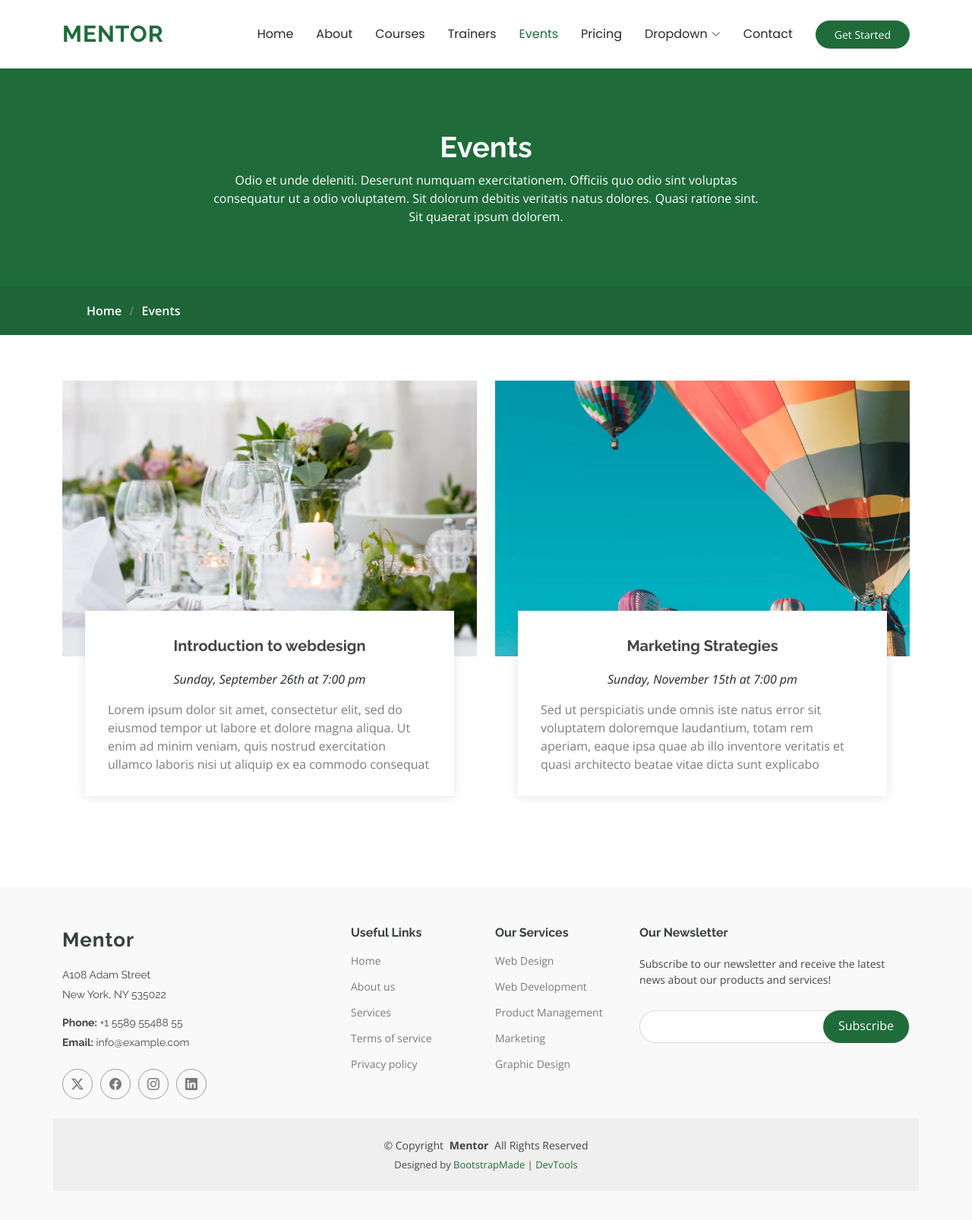
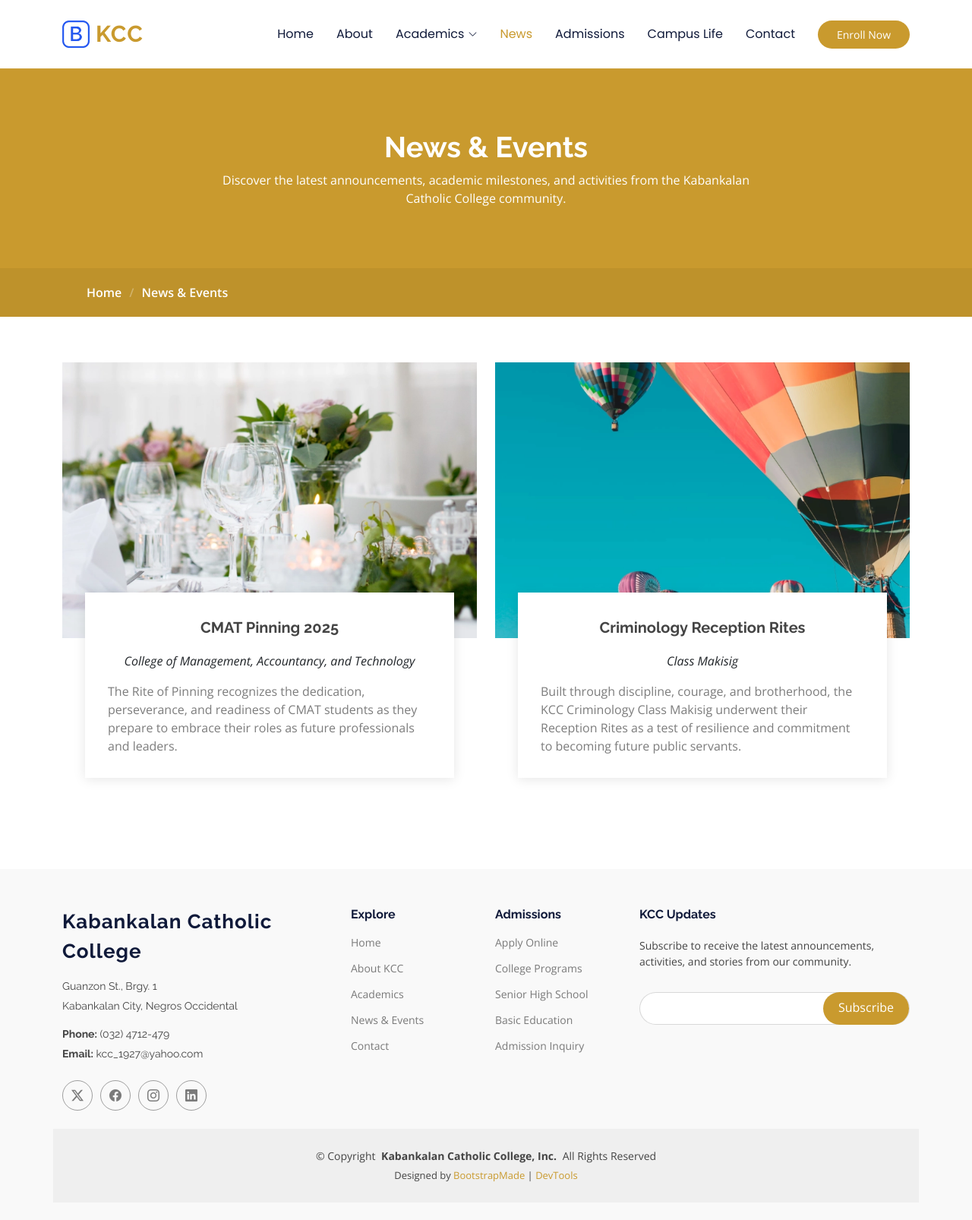
Before and after one commit to johnkeneth-buatista/bautista-project-2, a plain HTML site: page events.html in a window 1280 px wide. Shown: the whole page at 76% size. Drawn offline with nearby package versions, Linux system fonts and the light colour scheme.

Commit message:
changing info in events and changing the color of the site

```diff
--- a/assets/css/main.css
+++ b/assets/css/main.css
@@ -21,20 +21,23 @@
 :root {
   --background-color: #ffffff; /* Background color for the entire website, including individual sections */
   --default-color: #444444; /* Default color used for the majority of the text content across the entire website */
-  --heading-color: #37423b; /* Color for headings, subheadings and title throughout the website */
-  --accent-color: #1f6b3a; /* KCC-inspired Catholic green */
+  --kcc-navy: #101a3a;
+  --kcc-gold: #d1ad45;
+  --kcc-gold-light: #eccf73;
+  --heading-color: #101a3a; /* KCC deep navy */
+  --accent-color: #c99a2e; /* KCC gold */
   --surface-color: #ffffff; /* The surface color is used as a background of boxed elements within sections, such as cards, icon boxes, or other elements that require a visual separation from the global background. */
   --contrast-color: #ffffff; /* Contrast color for text, ensuring readability against backgrounds of accent, heading, or default colors. */
 }
 
 /* Nav Menu Colors - The following color variables are used specifically for the navigation menu. They are separate from the global colors to allow for more customization options */
 :root {
-  --nav-color: #272828;  /* The default color of the main navmenu links */
-  --nav-hover-color: #1f6b3a; /* Applied to main navmenu links when they are hovered over or active */
+  --nav-color: #101a3a;  /* The default color of the main navmenu links */
+  --nav-hover-color: #c99a2e; /* Applied to main navmenu links when they are hovered over or active */
   --nav-mobile-background-color: #ffffff; /* Used as the background color for mobile navigation menu */
   --nav-dropdown-background-color: #ffffff; /* Used as the background color for dropdown items that appear when hovering over primary navigation items */
-  --nav-dropdown-color: #272828; /* Used for navigation links of the dropdown items in the navigation menu. */
-  --nav-dropdown-hover-color: #1f6b3a; /* Similar to --nav-hover-color, this color is applied to dropdown navigation links when they are hovered over. */
+  --nav-dropdown-color: #101a3a; /* Used for navigation links of the dropdown items in the navigation menu. */
+  --nav-dropdown-hover-color: #c99a2e; /* Similar to --nav-hover-color, this color is applied to dropdown navigation links when they are hovered over. */
 }
 
 /* Color Presets - These classes override global colors when applied to any section or element, providing reuse of the sam color scheme. */
@@ -45,10 +48,10 @@
 }
 
 .dark-background {
-  --background-color: #060606;
+  --background-color: #101a3a;
   --default-color: #ffffff;
   --heading-color: #ffffff;
-  --surface-color: #252525;
+  --surface-color: #17244d;
   --contrast-color: #ffffff;
 }
 
@@ -274,6 +277,8 @@ h6 {
     margin: 0 15px 0 0;
     padding: 6px 15px;
     white-space: nowrap;
+    background: var(--kcc-gold);
+    color: var(--kcc-navy);
   }
 
   .header .logo h1 {
@@ -903,7 +908,7 @@ section,
 
 .hero:before {
   content: "";
-  background: color-mix(in srgb, var(--background-color), transparent 60%);
+  background: linear-gradient(90deg, rgba(16, 26, 58, 0.94), rgba(16, 26, 58, 0.72));
   position: absolute;
   inset: 0;
   z-index: 2;
@@ -918,10 +923,11 @@ section,
   margin: 0;
   font-size: 48px;
   font-weight: 700;
+  color: #ffffff;
 }
 
 .hero p {
-  color: color-mix(in srgb, var(--default-color), transparent 20%);
+  color: rgba(255, 255, 255, 0.88);
   margin: 10px 0 0 0;
   font-size: 24px;
 }
@@ -945,21 +951,23 @@ section,
 }
 
 .hero .btn-get-started {
-  font-weight: 500;
+  font-weight: 700;
   font-size: 15px;
-  letter-spacing: 1px;
+  letter-spacing: 0;
   display: inline-block;
-  padding: 8px 35px 10px 35px;
-  border-radius: 50px;
+  padding: 12px 34px;
+  border-radius: 6px;
   transition: 0.4s;
   margin-top: 30px;
-  border: 2px solid var(--default-color);
-  color: var(--default-color);
+  border: 2px solid var(--kcc-gold);
+  color: var(--kcc-navy);
+  background: var(--kcc-gold);
 }
 
 .hero .btn-get-started:hover {
-  background: var(--accent-color);
-  border: 2px solid var(--accent-color);
+  background: var(--kcc-gold-light);
+  border: 2px solid var(--kcc-gold-light);
+  color: var(--kcc-navy);
 }
 
 @media (max-width: 768px) {
--- a/events.html
+++ b/events.html
@@ -4,9 +4,9 @@
 <head>
   <meta charset="utf-8">
   <meta content="width=device-width, initial-scale=1.0" name="viewport">
-  <title>Events - Mentor Bootstrap Template</title>
-  <meta name="description" content="">
-  <meta name="keywords" content="">
+  <title>News & Events - Kabankalan Catholic College, Inc.</title>
+  <meta name="description" content="Latest announcements and campus events at Kabankalan Catholic College.">
+  <meta name="keywords" content="Kabankalan Catholic College, KCC news, KCC events, Kabankalan City">
 
   <!-- Favicons -->
   <link href="assets/img/favicon.png" rel="icon">
@@ -42,42 +42,30 @@
     <div class="container-fluid container-xl position-relative d-flex align-items-center">
 
       <a href="index.html" class="logo d-flex align-items-center me-auto">
-        <!-- Uncomment the line below if you also wish to use an image logo -->
-        <!-- <img src="assets/img/logo.webp" alt=""> -->
-        <h1 class="sitename">Mentor</h1>
+        <img src="assets/img/logo.webp" alt="Kabankalan Catholic College logo">
+        <h1 class="sitename">KCC</h1>
       </a>
 
       <nav id="navmenu" class="navmenu">
         <ul>
-          <li><a href="index.html">Home<br></a></li>
+          <li><a href="index.html">Home</a></li>
           <li><a href="about.html">About</a></li>
-          <li><a href="courses.html">Courses</a></li>
-          <li><a href="trainers.html">Trainers</a></li>
-          <li><a href="events.html" class="active">Events</a></li>
-          <li><a href="pricing.html">Pricing</a></li>
-          <li class="dropdown"><a href="#"><span>Dropdown</span> <i class="bi bi-chevron-down toggle-dropdown"></i></a>
+          <li class="dropdown"><a href="#"><span>Academics</span> <i class="bi bi-chevron-down toggle-dropdown"></i></a>
             <ul>
-              <li><a href="#">Dropdown 1</a></li>
-              <li class="dropdown"><a href="#"><span>Deep Dropdown</span> <i class="bi bi-chevron-down toggle-dropdown"></i></a>
-                <ul>
-                  <li><a href="#">Deep Dropdown 1</a></li>
-                  <li><a href="#">Deep Dropdown 2</a></li>
-                  <li><a href="#">Deep Dropdown 3</a></li>
-                  <li><a href="#">Deep Dropdown 4</a></li>
-                  <li><a href="#">Deep Dropdown 5</a></li>
-                </ul>
-              </li>
-              <li><a href="#">Dropdown 2</a></li>
-              <li><a href="#">Dropdown 3</a></li>
-              <li><a href="#">Dropdown 4</a></li>
+              <li><a href="courses.html">College Programs</a></li>
+              <li><a href="courses.html">Senior High School</a></li>
+              <li><a href="courses.html">Basic Education</a></li>
             </ul>
           </li>
+          <li><a href="events.html" class="active">News</a></li>
+          <li><a href="pricing.html">Admissions</a></li>
+          <li><a href="trainers.html">Campus Life</a></li>
           <li><a href="contact.html">Contact</a></li>
         </ul>
         <i class="mobile-nav-toggle d-xl-none bi bi-list"></i>
       </nav>
 
-      <a class="btn-getstarted" href="courses.html">Get Started</a>
+      <a class="btn-getstarted" href="https://kcc.wela.ph" target="_blank" rel="noopener">Enroll Now</a>
 
     </div>
   </header>
@@ -90,8 +78,8 @@
         <div class="container">
           <div class="row d-flex justify-content-center text-center">
             <div class="col-lg-8">
-              <h1>Events</h1>
-              <p class="mb-0">Odio et unde deleniti. Deserunt numquam exercitationem. Officiis quo odio sint voluptas consequatur ut a odio voluptatem. Sit dolorum debitis veritatis natus dolores. Quasi ratione sint. Sit quaerat ipsum dolorem.</p>
+              <h1>News & Events</h1>
+              <p class="mb-0">Discover the latest announcements, academic milestones, and activities from the Kabankalan Catholic College community.</p>
             </div>
           </div>
         </div>
@@ -100,7 +88,7 @@
         <div class="container">
           <ol>
             <li><a href="index.html">Home</a></li>
-            <li class="current">Events</li>
+            <li class="current">News & Events</li>
           </ol>
         </div>
       </nav>
@@ -118,9 +106,9 @@
                 <img src="assets/img/event/event-item-1.webp" alt="...">
               </div>
               <div class="card-body">
-                <h5 class="card-title"><a href="">Introduction to webdesign</a></h5>
-                <p class="fst-italic text-center">Sunday, September 26th at 7:00 pm</p>
-                <p class="card-text">Lorem ipsum dolor sit amet, consectetur elit, sed do eiusmod tempor ut labore et dolore magna aliqua. Ut enim ad minim veniam, quis nostrud exercitation ullamco laboris nisi ut aliquip ex ea commodo consequat</p>
+                <h5 class="card-title"><a href="">CMAT Pinning 2025</a></h5>
+                <p class="fst-italic text-center">College of Management, Accountancy, and Technology</p>
+                <p class="card-text">The Rite of Pinning recognizes the dedication, perseverance, and readiness of CMAT students as they prepare to embrace their roles as future professionals and leaders.</p>
               </div>
             </div>
           </div>
@@ -130,9 +118,9 @@
                 <img src="assets/img/event/event-item-2.webp" alt="...">
               </div>
               <div class="card-body">
-                <h5 class="card-title"><a href="">Marketing Strategies</a></h5>
-                <p class="fst-italic text-center">Sunday, November 15th at 7:00 pm</p>
-                <p class="card-text">Sed ut perspiciatis unde omnis iste natus error sit voluptatem doloremque laudantium, totam rem aperiam, eaque ipsa quae ab illo inventore veritatis et quasi architecto beatae vitae dicta sunt explicabo</p>
+                <h5 class="card-title"><a href="">Criminology Reception Rites</a></h5>
+                <p class="fst-italic text-center">Class Makisig</p>
+                <p class="card-text">Built through discipline, courage, and brotherhood, the KCC Criminology Class Makisig underwent their Reception Rites as a test of resilience and commitment to becoming future public servants.</p>
               </div>
             </div>
 
@@ -151,13 +139,13 @@
       <div class="row gy-4">
         <div class="col-lg-4 col-md-6 footer-about">
           <a href="index.html" class="logo d-flex align-items-center">
-            <span class="sitename">Mentor</span>
+            <span class="sitename">Kabankalan Catholic College</span>
           </a>
           <div class="footer-contact pt-3">
-            <p>A108 Adam Street</p>
-            <p>New York, NY 535022</p>
-            <p class="mt-3"><strong>Phone:</strong> <span>+1 5589 55488 55</span></p>
-            <p><strong>Email:</strong> <span>info@example.com</span></p>
+            <p>Guanzon St., Brgy. 1</p>
+            <p>Kabankalan City, Negros Occidental</p>
+            <p class="mt-3"><strong>Phone:</strong> <span>(032) 4712-479</span></p>
+            <p><strong>Email:</strong> <span>kcc_1927@yahoo.com</span></p>
           </div>
           <div class="social-links d-flex mt-4">
             <a href=""><i class="bi bi-twitter-x"></i></a>
@@ -168,30 +156,30 @@
         </div>
 
         <div class="col-lg-2 col-md-3 footer-links">
-          <h4>Useful Links</h4>
+          <h4>Explore</h4>
           <ul>
-            <li><a href="#">Home</a></li>
-            <li><a href="#">About us</a></li>
-            <li><a href="#">Services</a></li>
-            <li><a href="#">Terms of service</a></li>
-            <li><a href="#">Privacy policy</a></li>
+            <li><a href="index.html">Home</a></li>
+            <li><a href="about.html">About KCC</a></li>
+            <li><a href="courses.html">Academics</a></li>
+            <li><a href="events.html">News & Events</a></li>
+            <li><a href="contact.html">Contact</a></li>
           </ul>
         </div>
 
         <div class="col-lg-2 col-md-3 footer-links">
-          <h4>Our Services</h4>
+          <h4>Admissions</h4>
           <ul>
-            <li><a href="#">Web Design</a></li>
-            <li><a href="#">Web Development</a></li>
-            <li><a href="#">Product Management</a></li>
-            <li><a href="#">Marketing</a></li>
-            <li><a href="#">Graphic Design</a></li>
+            <li><a href="https://kcc.wela.ph" target="_blank" rel="noopener">Apply Online</a></li>
+            <li><a href="courses.html">College Programs</a></li>
+            <li><a href="courses.html">Senior High School</a></li>
+            <li><a href="courses.html">Basic Education</a></li>
+            <li><a href="contact.html">Admission Inquiry</a></li>
           </ul>
         </div>
 
         <div class="col-lg-4 col-md-12 footer-newsletter">
-          <h4>Our Newsletter</h4>
-          <p>Subscribe to our newsletter and receive the latest news about our products and services!</p>
+          <h4>KCC Updates</h4>
+          <p>Subscribe to receive the latest announcements, activities, and stories from our community.</p>
           <form action="#" method="post" class="email-form">
             <div class="newsletter-form"><input type="email" name="email"><input type="submit" value="Subscribe"></div>
             <div class="loading">Loading</div>
@@ -204,7 +192,7 @@
     </div>
 
     <div class="container copyright text-center mt-4">
-      <p>© <span>Copyright</span> <strong class="px-1 sitename">Mentor</strong> <span>All Rights Reserved</span></p>
+      <p>© <span>Copyright</span> <strong class="px-1 sitename">Kabankalan Catholic College, Inc.</strong> <span>All Rights Reserved</span></p>
       <div class="credits">
         <!-- All the links in the footer should remain intact. -->
         <!-- You can delete the links only if you've purchased the pro version. -->
```
Also changed, not shown: index.html (+12 -12 lines).
